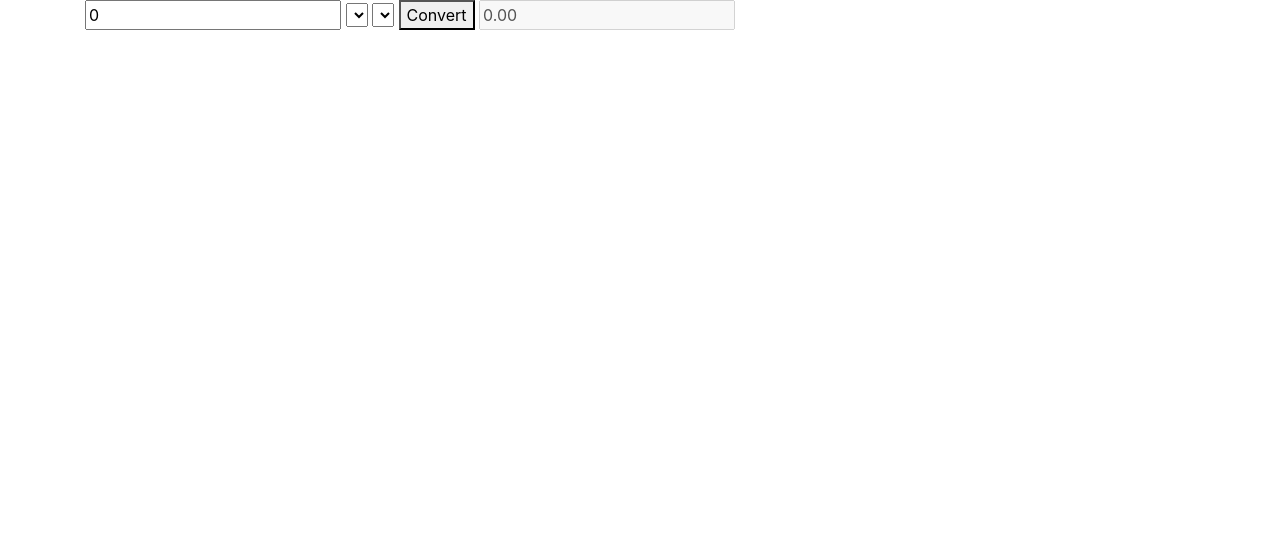
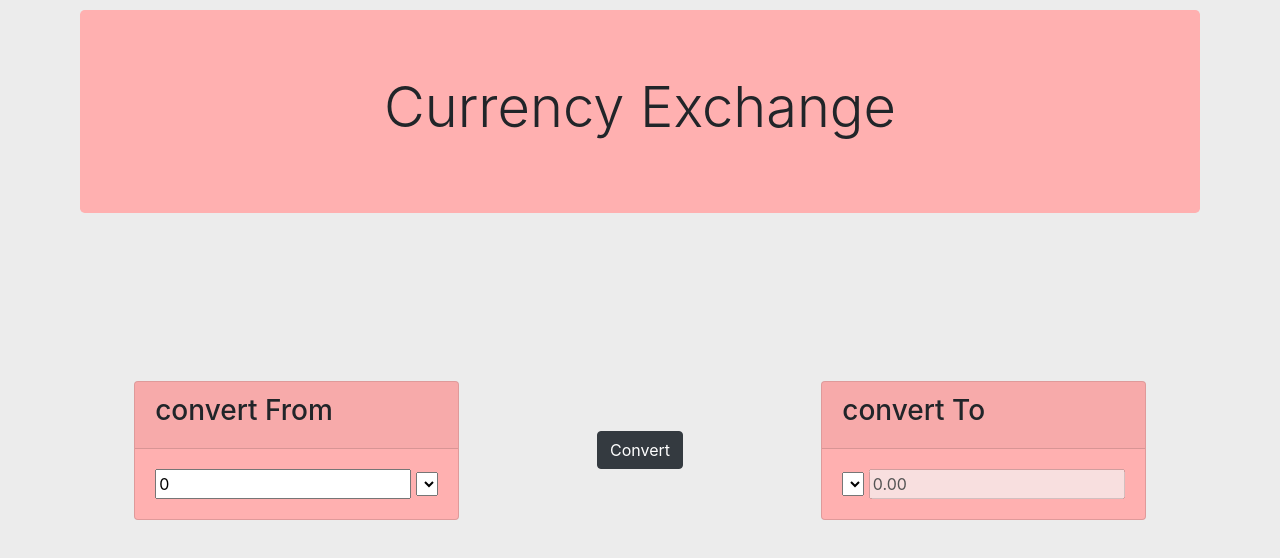
Before and after one commit to jbnilles/currencyExchanger, a website built with webpack: page src/index.html in a window 1280 px wide. Built offline with nearby package versions, Linux system fonts and the light colour scheme; no server answers.

Commit message:
add styling and html to better formatt the page

```diff
--- a/src/css/styles.css
+++ b/src/css/styles.css
@@ -0,0 +1,30 @@
+.container{
+  background-color: #ececec;
+  padding: 10px;
+
+}
+body{
+  background-color: #ececec;
+}
+.card{
+  display: block;
+  margin-left: auto;
+  margin-right: auto;
+  background-color: #ffb0b0;
+}
+#convert-div{
+  display: block;
+  margin-left: auto;
+  margin-right: auto;
+  margin-top: auto;
+  margin-bottom: auto;
+}
+#rates{
+  text-align: center;
+  margin-top: 10%;
+}
+.jumbotron{
+  text-align: center;
+  margin-bottom: 15%;
+  background-color: #ffb0b0;
+}
--- a/src/index.html
+++ b/src/index.html
@@ -6,12 +6,37 @@
 </head>
 <body>
   <div class="container">
+    <div class="jumbotron">
+      <h3 class="display-4">Currency Exchange</h3>
+    </div>
     <div id="userInput">
-      <input type="number" value='0' min='0' id="amount">
-      <select id="currencyFrom"></select>
-      <select id="currencyTo"></select>
-      <button id="convert-button">Convert</button>
-      <input type="text" value="0.00" disabled id="result">
+      <div class="row">
+        <div class="card ">
+          <div class="card-header">
+            <h3>convert From</h3>
+          </div>
+          <div class="card-body">
+            <input type="number" value='0' min='0' id="amount">
+            <select id="currencyFrom"></select>
+          </div>
+        </div>
+        <div id="convert-div">
+          <button id="convert-button" class="btn btn-dark">Convert</button>
+        </div>
+        <div class="card ">
+          <div class="card-header">
+            <h3>convert To</h3>
+          </div>
+          <div class="card-body">
+            <select id="currencyTo"></select>
+            <input type="text" value="0.00" disabled id="result">
+
+          </div>
+        </div>
+      </div>
+
+
+
     </div>
     <div id="rates">
 
--- a/src/main.js
+++ b/src/main.js
@@ -19,9 +19,10 @@ function writeCurrencies(dropdownTo, dropdownFrom) {
 }
 function writeRates(ratesDiv, countryFrom, countryTo, amount, result) {
   let html ='';
+  html += '<h1>Conversion Rates</h1>'
   html += `<h3>${amount} ${countryFrom} = ${result.toFixed(2)} ${countryTo}</h3>`
   html += `<h6>1 ${countryFrom} = ${sessionStorage[countryTo] / sessionStorage[countryFrom]} ${countryTo}</h6>`
-  html += `<h6>1 ${countryTo} = ${sessionStorage[countryFrom] / sessionStorage[countryTo]} ${countryFrom}</h6>`
+  html += `<h6> ${sessionStorage[countryFrom] / sessionStorage[countryTo]} ${countryFrom} = 1 ${countryTo}</h6>`
   ratesDiv.html(html);
 
 }
@@ -52,7 +53,10 @@ $(document).ready(function() {
     $('#result').val(conversionAmount.toFixed(2));
   })
   $('#currencyFrom').change(function () {
-    let conversionAmount = CurrencyExchange.convert(parseFloat($('#amount').val()), $('#currencyFrom :selected').val(), $('#currencyTo :selected'));
+    let countryFrom = $('#currencyFrom :selected').val();
+    let countryTo = $('#currencyTo :selected').val();
+    let amount = parseFloat($('#amount').val());
+    let conversionAmount = CurrencyExchange.convert(amount,countryFrom, countryTo);
     $('#result').val(conversionAmount.toFixed(2));
   })
 });
```
